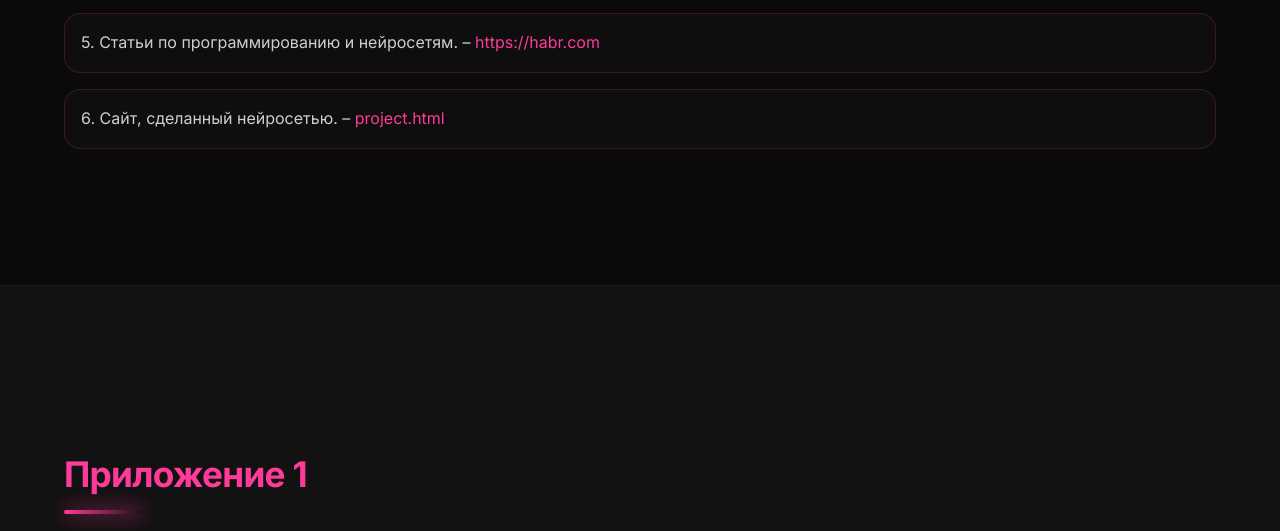
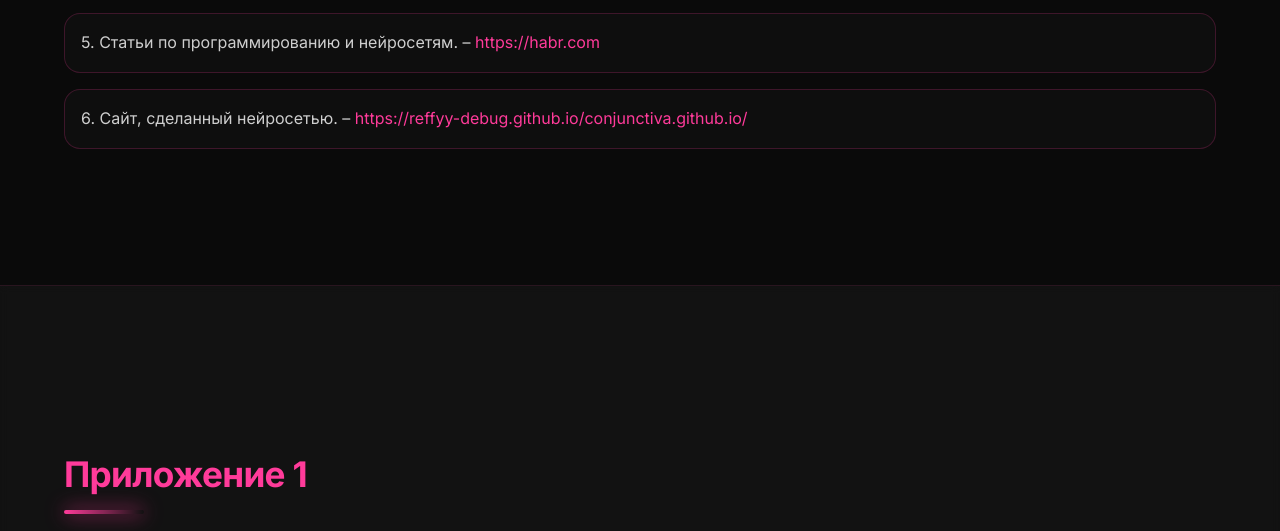
Before and after one commit to Reffyy-debug/conjunctiva.github.io, a plain HTML site: page project.html in a window 1280 px wide. Shown: the part 8247-8778 px from the top of the page. Drawn offline with Linux system fonts and the light colour scheme.

Commit message:
Update project.html

```diff
--- a/project.html
+++ b/project.html
@@ -649,7 +649,7 @@
           <li>3. Официальный сайт нейросети DeepSeek. – <a href="https://deepseek.com" target="_blank">https://deepseek.com</a></li>
           <li>4. Учебные материалы по созданию сайтов (HTML, CSS) – <a href="https://w3school.com" target="_blank">https://w3school.com</a></li>
           <li>5. Статьи по программированию и нейросетям. – <a href="https://habr.com" target="_blank">https://habr.com</a></li>
-          <li>6. Сайт, сделанный нейросетью. – <a href="#" onclick="alert('Ссылка на твой сайт')">project.html</a></li>
+          <li>6. Сайт, сделанный нейросетью. – <a href="#" onclick="alert('Ссылка на твой сайт')">https://reffyy-debug.github.io/conjunctiva.github.io/</a></li>
         </ul>
       </div>
     </section>
```
